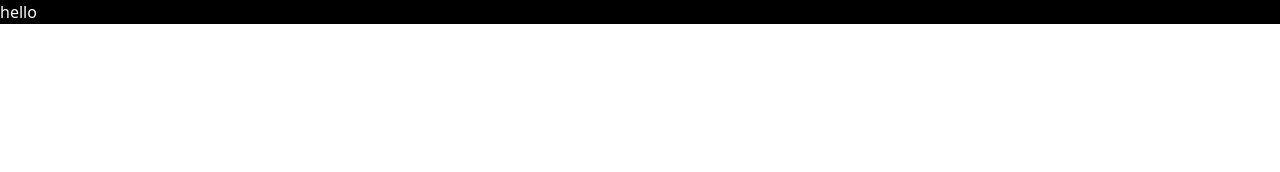
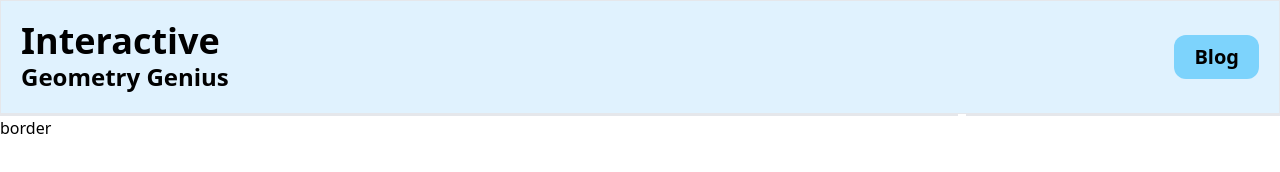
Before and after one commit to abdullah107189/Geometry-Genius-project-using-ts, a website: page public/index.html in a window 1280 px wide. Drawn offline with nearby package versions, Linux system fonts and the light colour scheme; files that its build step writes are made by us from their sources.

Commit message:
header section start to do work

```diff
--- a/public/index.html
+++ b/public/index.html
@@ -8,9 +8,24 @@
     <link rel="stylesheet" href="output.css">
 </head>
 
-<body>
-    <h1 class="text-white bg-black" id="hello">hello </h1>
-    <script src="app.js"></script>
+<body class="">
+    <header class=" border bg-sky-100 p-5">
+        <div class="max-w-[1440px] mx-auto flex  items-center justify-between">
+
+            <div>
+                <h1 class="font-bold text-4xl">Interactive</h1>
+                <p class="font-semibold text-2xl ">Geometry Genius</p>
+            </div>
+            <div>
+                <button class="text-xl font-semibold px-5 py-2 rounded-xl bg-sky-300">Blog</button>
+            </div>
+        </div>
+    </header>
+    <main class="grid grid-cols-4 gap-2">
+        <div class="questions-section border col-span-3"></div>
+        <div class="answers-section border col-span-1"></div>
+    </main>
+    <script src="app.js"></script>border
 </body>
 
 </html>
```
